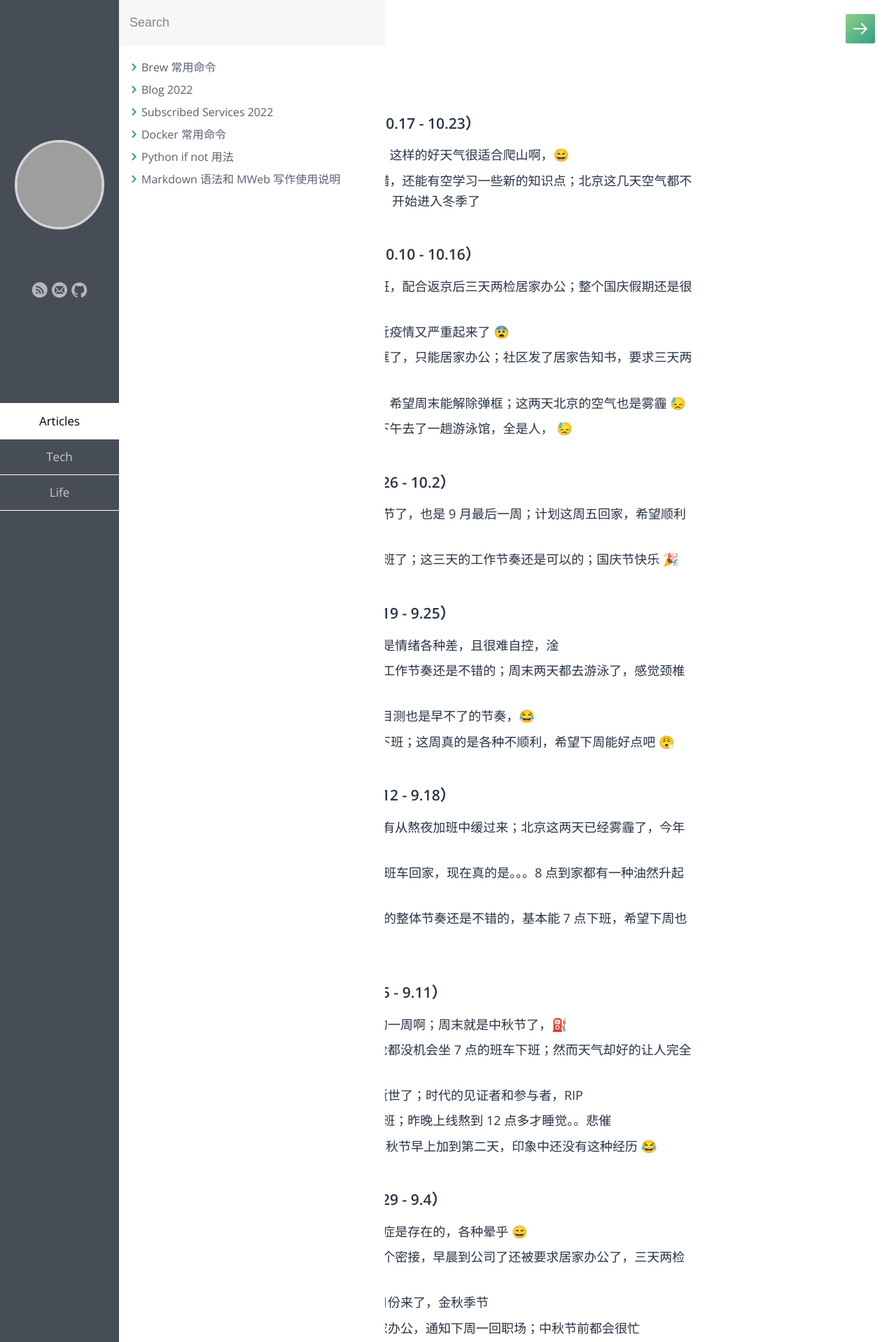
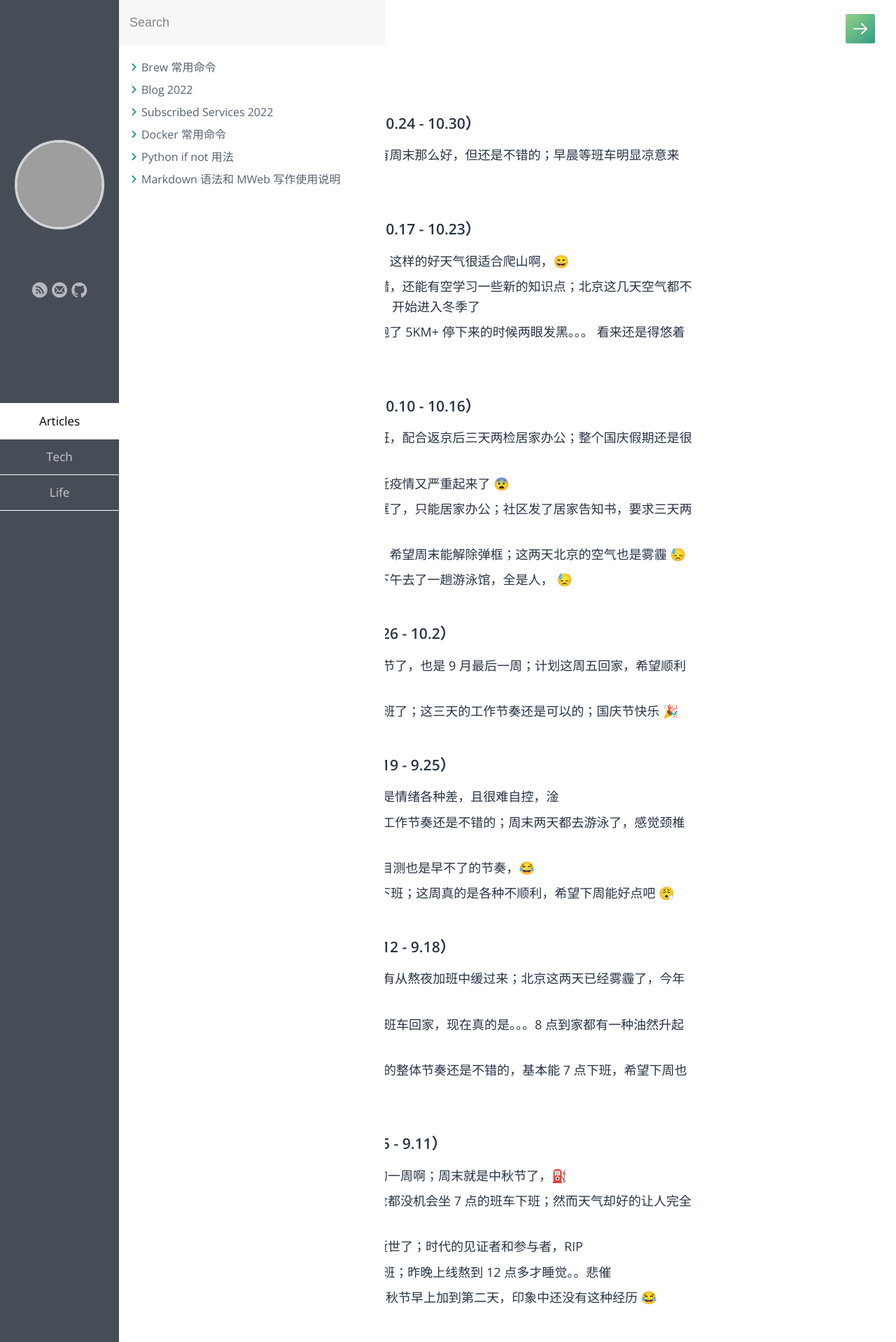
Before and after one commit to samxupeiran/samxupeiran.github.io, a Jekyll site: the page built from _posts/life/2022-05-06-my-blog.md, in a window 1280 px wide. Shown: the top 1918 px of the page at 70% size. Built offline with Jekyll 4.4.1, drawn with Linux system fonts in a browser that asks for light colours; some web fonts are replaced; some of the changed text lies outside the part shown; grey boxes are pictures that could not be loaded.

Commit message:
feat: add weekly blog 10.24

```diff
--- a/_posts/life/2022-05-06-my-blog.md
+++ b/_posts/life/2022-05-06-my-blog.md
@@ -6,9 +6,13 @@ tags: Blog
 ---
 
 
+- ### 2022 年 10 月 第 4 周（10.24 - 10.30）
+     - 10.24 周一，虽然空气没有周末那么好，但还是不错的；早晨等班车明显凉意来袭，冬天快来了
+
 - ### 2022 年 10 月 第 3 周（10.17 - 10.23）
      - 10.17 今天来职场上班了；这样的好天气很适合爬山啊，😄
      - 10.20 这周工作节奏还不错，还能有空学习一些新的知识点；北京这几天空气都不怎么好，而且也比较冷了，开始进入冬季了
+     - 10.23 今天去健身房持续跑了 5KM+ 停下来的时候两眼发黑。。。 看来还是得悠着点，不然会有危险的 😂
 
 - ### 2022 年 10 月 第 2 周（10.10 - 10.16）
      - 10.10 今天节后第一天上班，配合返京后三天两检居家办公；整个国庆假期还是很顺利的 😄
```
